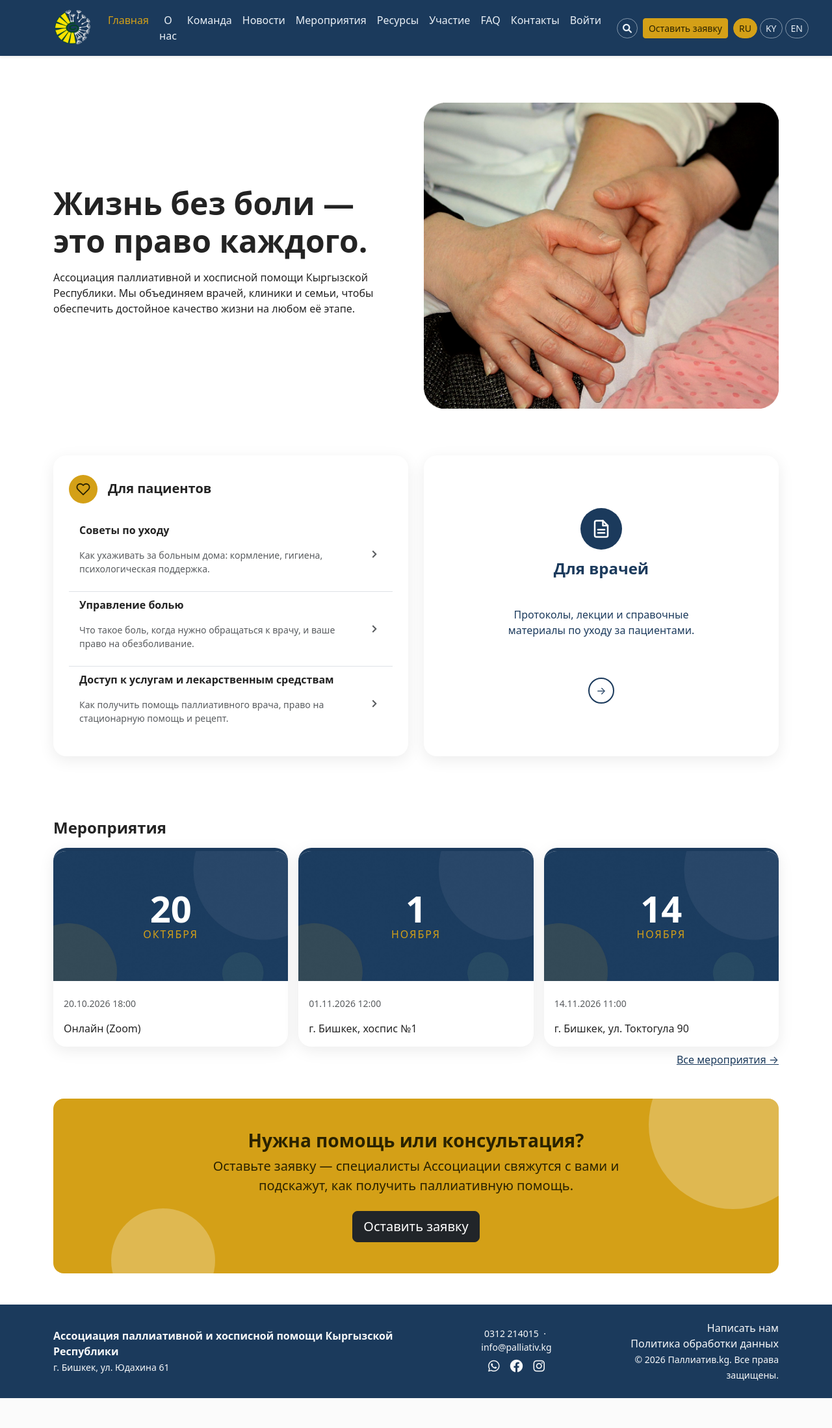
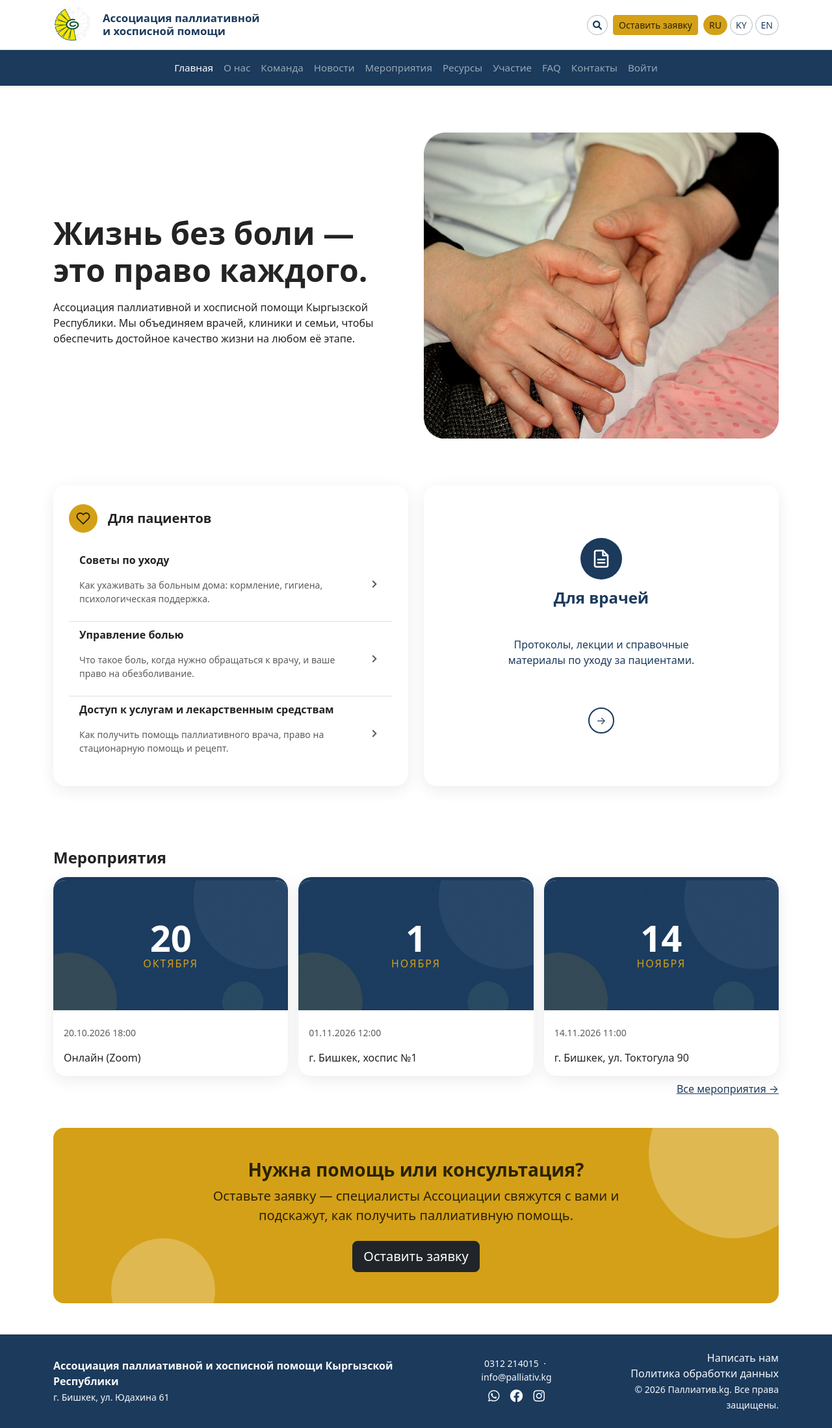
Before and after one commit to ramazantoichuev/palliativ, a Django app: page / in a window 1280 px wide. Shown: the whole page at 65% size. Before the commit the page ends 2152 px from the top, so only its background shows below. Run offline with Django 5.2, Linux system fonts and the light colour scheme; data comes from the database, SQL or seed files in the repository; data that the repository does not hold is empty; parts of the project's set-up code (start-up, migrations or seed data) failed here and were passed over; some libraries are stand-ins or nearby versions.

Commit message:
Ticket 118: two-tier header with association name

```diff
--- a/main/static/main/css/theme.css
+++ b/main/static/main/css/theme.css
@@ -231,3 +231,43 @@ footer a:hover {
 .form-floating > .form-control:focus::placeholder {
     color: var(--bs-secondary-color);
 }
+
+/* Header two-tier (Ticket 118) */
+html { scroll-padding-top: 56px; }
+
+.hdr-top {
+    background: var(--bs-body-bg);
+    border-bottom: 1px solid var(--bs-border-color);
+}
+.brand-name {
+    text-wrap: balance; /* ровные строки названия */
+    font-weight: 700;
+    color: var(--deep-blue);
+    font-size: 1.05rem;
+    line-height: 1.2;
+    max-width: 21rem;
+}
+@media (min-width: 1400px) {
+    .brand-name { font-size: 1.15rem; max-width: 26rem; }
+}
+@media (max-width: 767.98px) {
+    .brand-name { font-size: .9rem; max-width: none; }
+}
+.hdr-top .navbar-pill {
+    color: var(--deep-blue);
+    border-color: color-mix(in srgb, var(--deep-blue) 35%, transparent);
+    background: transparent;
+}
+.hdr-top .navbar-pill.active {
+    background: var(--mustard);
+    border-color: var(--mustard);
+    color: var(--text-on-mustard);
+}
+.hdr-menu .nav-link { white-space: nowrap; }
+.hdr-menu .navbar-nav { flex-wrap: nowrap; }
+@media (min-width: 1200px) and (max-width: 1399.98px) {
+    .hdr-menu .nav-link { font-size: .95rem; }
+}
+@media (max-width: 419.98px) { /* узкие телефоны: кнопка заявки в 2 строки */
+    .hdr-menu .btn-primary { white-space: normal; line-height: 1.15; text-align: center; }
+}
--- a/main/static/main/js/header-search.js
+++ b/main/static/main/js/header-search.js
@@ -1,22 +1,29 @@
 document.addEventListener('DOMContentLoaded', function () {
-    const toggleBtn = document.getElementById('headerSearchToggle');
+    const toggleBtns = document.querySelectorAll('.js-search-toggle');
     const searchBar = document.getElementById('headerSearchBar');
     const searchInput = document.getElementById('headerSearchInput');
 
-    if (!toggleBtn || !searchBar || !searchInput) return;
+    if (!toggleBtns.length || !searchBar || !searchInput) return;
+
+    function setExpanded(value) {
+        toggleBtns.forEach(function (btn) {
+            btn.setAttribute('aria-expanded', value);
+        });
+    }
 
     function openSearch() {
         searchBar.classList.remove('d-none');
-        toggleBtn.setAttribute('aria-expanded', 'true');
+        setExpanded('true');
         searchInput.focus();
     }
 
     function closeSearch() {
         searchBar.classList.add('d-none');
-        toggleBtn.setAttribute('aria-expanded', 'false');
+        setExpanded('false');
     }
 
-    toggleBtn.addEventListener('click', function (event) {
+    toggleBtns.forEach(function (btn) {
+        btn.addEventListener('click', function (event) {
             event.stopPropagation();
             if (searchBar.classList.contains('d-none')) {
                 openSearch();
@@ -24,10 +31,14 @@ document.addEventListener('DOMContentLoaded', function () {
                 closeSearch();
             }
         });
+    });
 
     document.addEventListener('click', function (event) {
         if (searchBar.classList.contains('d-none')) return;
-        if (!searchBar.contains(event.target) && event.target !== toggleBtn) {
+        const onToggle = Array.from(toggleBtns).some(function (btn) {
+            return btn.contains(event.target);
+        });
+        if (!searchBar.contains(event.target) && !onToggle) {
             closeSearch();
         }
     });
--- a/templates/base.html
+++ b/templates/base.html
@@ -48,44 +48,23 @@
 {% endif %}
 
 {% with ns=request.resolver_match.namespace un=request.resolver_match.url_name %}
-<header class="sticky-top">
-    <nav class="navbar navbar-expand-xl bg-dark shadow-sm" data-bs-theme="dark">
+<header class="hdr-top">
+    <div class="container d-flex align-items-center justify-content-between gap-3 py-2">
+        <a class="navbar-brand d-flex align-items-center gap-3 me-0" href="{% url 'main:home' %}">
+            <img src="{% static 'main/images/logo1_contur.png' %}" alt="">
+            <span class="brand-name">{% translate "Ассоциация паллиативной и хосписной помощи" %}</span>
+        </a>
+        <div class="d-none d-xl-flex align-items-center gap-2">
+            {% include 'partial/header_controls.html' with toggle_id='headerSearchToggle' %}
+        </div>
+    </div>
+</header>
+
+<div class="sticky-top hdr-sticky">
+    <nav class="navbar navbar-expand-xl bg-dark shadow-sm hdr-menu" data-bs-theme="dark">
         <div class="container">
-            <a class="navbar-brand" href="{% url 'main:home' %}">
-                <img src="{% static 'main/images/logo1_contur.png' %}"
-                     alt="{% translate 'Ассоциация паллиативной и хосписной помощи' %}">
-            </a>
-            <div class="header-controls d-flex align-items-center gap-2 ms-auto order-xl-last">
-                <button class="btn btn-sm navbar-pill" type="button"
-                        id="headerSearchToggle"
-                        aria-label="{% translate 'Поиск' %}"
-                        aria-expanded="false"
-                        aria-controls="headerSearchBar">
-                    <i class="fas fa-search"></i>
-                </button>
-                <a href="{% url 'main:new-consultation' %}"
-                   class="btn btn-primary btn-sm text-nowrap"
-                   aria-label="{% translate 'Оставить заявку на консультацию' %}">
-                    {% translate "Оставить заявку" %}
-                </a>
-
-                <form action="{% url 'set_language' %}" method="post"
-                      class="d-flex gap-1"
-                      aria-label="{% translate 'Выбор языка' %}">
-                    {% csrf_token %}
-                    <input type="hidden" name="next" value="{{ request.get_full_path }}">
-                    {% get_language_info_list for LANGUAGES as languages %}
-                    {% for language in languages %}
-                        <button type="submit" name="language" value="{{ language.code }}"
-                                class="btn btn-sm navbar-pill{% if language.code == LANGUAGE_CODE %} active{% endif %}"
-                                {% if language.code == LANGUAGE_CODE %}aria-current="true"{% endif %}
-                                aria-label="{{ language.name_local }}"
-                                lang="{{ language.code }}">
-                            {{ language.code|upper }}
-                        </button>
-                    {% endfor %}
-                </form>
-
+            <div class="d-flex d-xl-none align-items-center gap-2 ms-auto">
+                {% include 'partial/header_controls.html' with toggle_id='headerSearchToggleMobile' %}
                 <button class="navbar-toggler" type="button" data-bs-toggle="collapse"
                         data-bs-target="#mainNavbar" aria-controls="mainNavbar"
                         aria-expanded="false" aria-label="{% translate 'Открыть меню' %}">
@@ -93,8 +72,8 @@
                 </button>
             </div>
 
-            <div class="collapse navbar-collapse" id="mainNavbar">
-                <ul class="navbar-nav ms-auto me-xl-3 mb-2 mb-xl-0 text-center">
+            <div class="collapse navbar-collapse justify-content-center" id="mainNavbar">
+                <ul class="navbar-nav mx-auto mb-2 mb-xl-0 text-center">
 
                     <li class="nav-item">
                         <a class="nav-link{% if ns == 'main' and un == 'home' %} active{% endif %}"
@@ -202,7 +181,7 @@
              </form>
          </div>
      </div>
-</header>
+</div>
 {% endwith %}
 
 <main>
--- /dev/null
+++ b/templates/partial/header_controls.html
@@ -0,0 +1,31 @@
+{% load i18n %}
+{% get_current_language as LANGUAGE_CODE %}
+{% get_available_languages as LANGUAGES %}
+<button class="btn btn-sm navbar-pill js-search-toggle" type="button"
+        id="{{ toggle_id|default:'headerSearchToggle' }}"
+        aria-label="{% translate 'Поиск' %}"
+        aria-expanded="false"
+        aria-controls="headerSearchBar">
+    <i class="fas fa-search"></i>
+</button>
+<a href="{% url 'main:new-consultation' %}"
+   class="btn btn-primary btn-sm text-nowrap"
+   aria-label="{% translate 'Оставить заявку на консультацию' %}">
+    {% translate "Оставить заявку" %}
+</a>
+<form action="{% url 'set_language' %}" method="post"
+      class="d-flex gap-1"
+      aria-label="{% translate 'Выбор языка' %}">
+    {% csrf_token %}
+    <input type="hidden" name="next" value="{{ request.get_full_path }}">
+    {% get_language_info_list for LANGUAGES as languages %}
+    {% for language in languages %}
+        <button type="submit" name="language" value="{{ language.code }}"
+                class="btn btn-sm navbar-pill{% if language.code == LANGUAGE_CODE %} active{% endif %}"
+                {% if language.code == LANGUAGE_CODE %}aria-current="true"{% endif %}
+                aria-label="{{ language.name_local }}"
+                lang="{{ language.code }}">
+            {{ language.code|upper }}
+        </button>
+    {% endfor %}
+</form>
```
Also changed, not shown: main/tests/test_views/test_consultation_cta.py (+6 -4 lines). Lines whose indentation alone changed are shown as unchanged.
